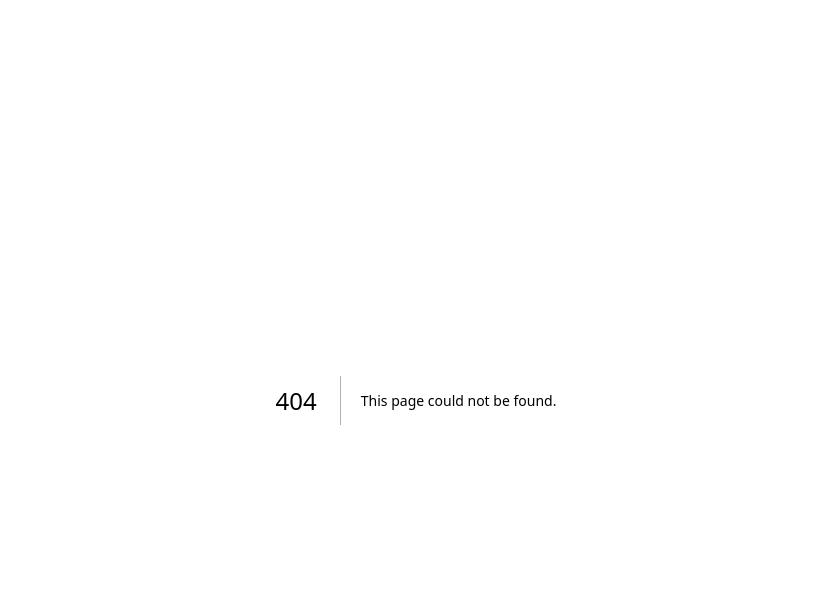
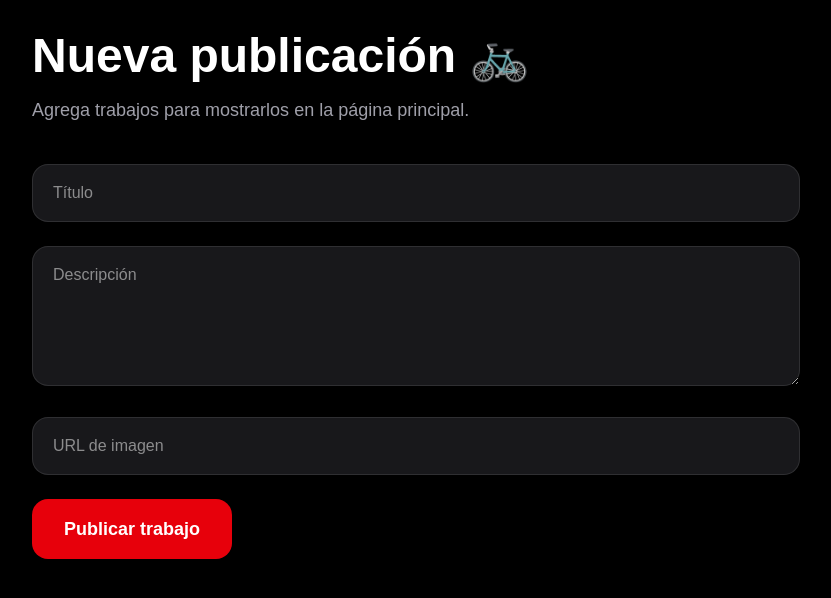
Before and after one commit to tallerdebicicletassanfrancisco-png/bicicletas-san-francisco-web, a Next.js app: page /admin/galeria in a window 1280 px wide. Before the commit this address had no page. Shown: the top 598 px of the page, without its empty margins (224-1055 px from the left). Built offline with nearby package versions, Linux system fonts and the light colour scheme; no server answers.

Commit message:
SEO local mejorado

```diff
--- /dev/null
+++ b/app/admin/galeria/page.tsx
@@ -0,0 +1,92 @@
+"use client";
+
+import { useState } from "react";
+import { db } from "../../firebase";
+import { addDoc, collection } from "firebase/firestore";
+
+export default function GaleriaAdmin() {
+  const [title, setTitle] = useState("");
+  const [description, setDescription] = useState("");
+  const [image, setImage] = useState("");
+
+  async function handleSubmit(e: React.FormEvent) {
+    e.preventDefault();
+
+    try {
+      await addDoc(collection(db, "trabajos"), {
+        title,
+        description,
+        image,
+        createdAt: new Date(),
+      });
+
+      alert("Trabajo agregado 🔥");
+
+      setTitle("");
+      setDescription("");
+      setImage("");
+
+    } catch (error) {
+      console.error(error);
+      alert("Error al guardar");
+    }
+  }
+
+  return (
+    <main className="min-h-screen bg-black text-white p-8">
+
+      <div className="max-w-3xl mx-auto">
+
+        <h1 className="text-5xl font-black mb-4">
+          Nueva publicación 🚲
+        </h1>
+
+        <p className="text-zinc-400 mb-10 text-lg">
+          Agrega trabajos para mostrarlos en la página principal.
+        </p>
+
+        <form
+          onSubmit={handleSubmit}
+          className="space-y-6"
+        >
+
+          <input
+            type="text"
+            placeholder="Título"
+            value={title}
+            onChange={(e) => setTitle(e.target.value)}
+            className="w-full bg-zinc-900 border border-white/10 rounded-2xl px-5 py-4"
+            required
+          />
+
+          <textarea
+            placeholder="Descripción"
+            value={description}
+            onChange={(e) => setDescription(e.target.value)}
+            className="w-full bg-zinc-900 border border-white/10 rounded-2xl px-5 py-4 min-h-[140px]"
+            required
+          />
+
+          <input
+            type="text"
+            placeholder="URL de imagen"
+            value={image}
+            onChange={(e) => setImage(e.target.value)}
+            className="w-full bg-zinc-900 border border-white/10 rounded-2xl px-5 py-4"
+            required
+          />
+
+          <button
+            type="submit"
+            className="bg-red-600 hover:bg-red-700 transition px-8 py-4 rounded-2xl font-semibold text-lg"
+          >
+            Publicar trabajo
+          </button>
+
+        </form>
+
+      </div>
+
+    </main>
+  );
+}
--- a/app/layout.tsx
+++ b/app/layout.tsx
@@ -13,8 +13,27 @@ const geistMono = Geist_Mono({
 });
 
 export const metadata: Metadata = {
-  title: "Bicicletas San Francisco",
-  description: "Taller especializado, venta de bicicletas y accesorios en Metepec.",
+  title: "Bicicletas San Francisco | Taller de bicicletas en Metepec",
+
+  description:
+    "Taller profesional de bicicletas en Metepec. Afinación, frenos, suspensión, pintura, mantenimiento y servicio especializado para bicicletas.",
+
+  keywords: [
+    "bicicletas Metepec",
+    "taller de bicicletas",
+    "reparación de bicicletas Metepec",
+    "afinación bicicletas",
+    "servicio bicicletas",
+    "bicicletas San Francisco",
+    "mantenimiento bicicletas",
+  ],
+
+  openGraph: {
+    title: "Bicicletas San Francisco",
+    description:
+      "Servicio profesional de bicicletas en Metepec.",
+    images: ["/images/logo2.png"],
+  },
 };
 
 export default function RootLayout({
```
